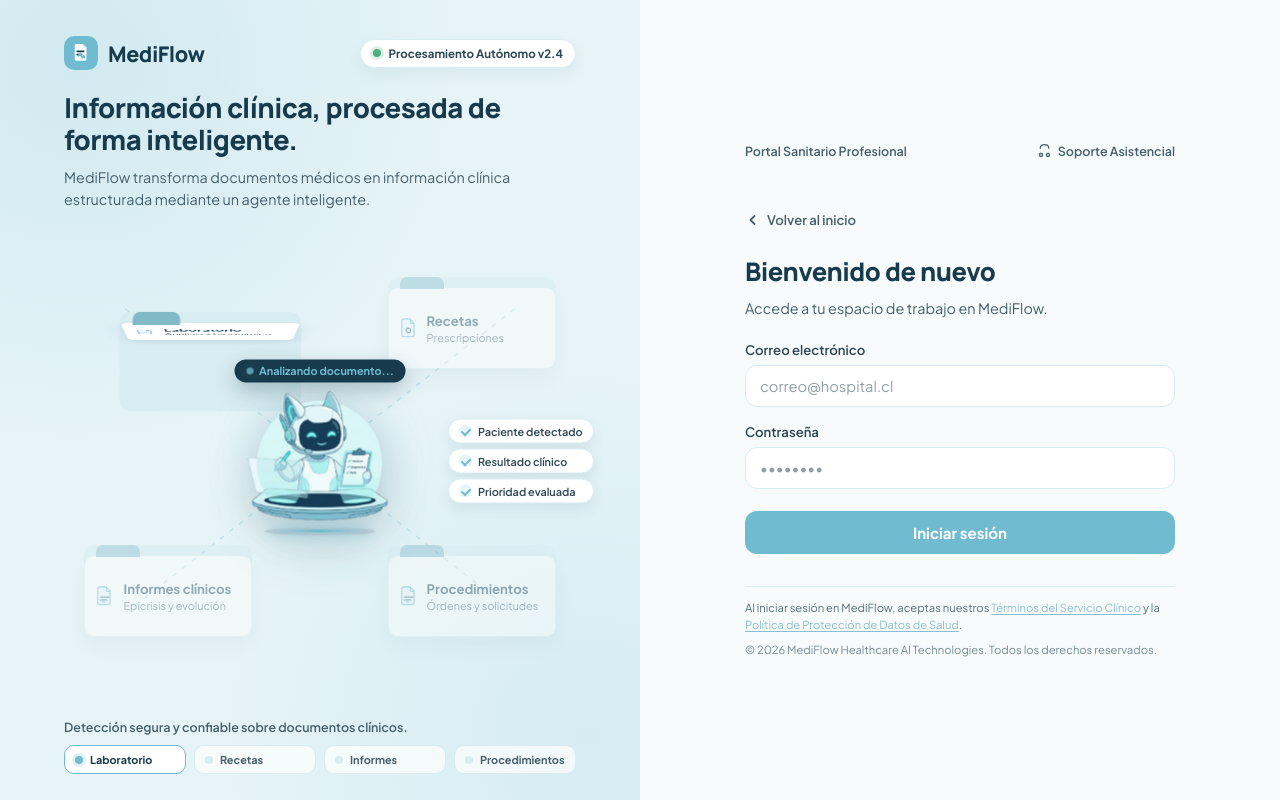
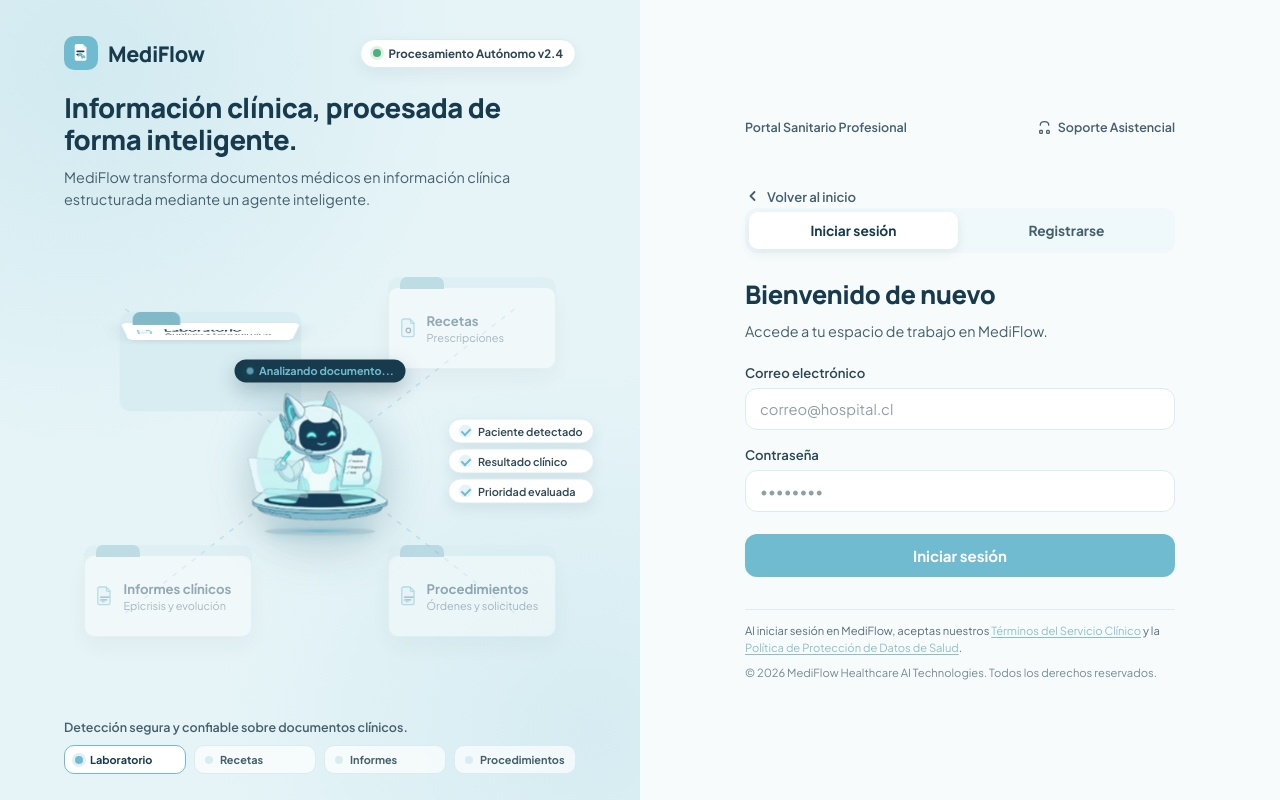
Before and after one commit to No-Country-simulation/G10-LATAM-EQUIPO17-MediFlow, a React (Vite) app in the folder frontend/: page /login in a window 1280 px wide. Built offline with nearby package versions, Linux system fonts and the light colour scheme; no server answers.

Commit message:
fix: restaurar toggle login/registro y agregar admin_router
- AuthPage: importar RegisterForm y registrarUsuario, agregar tabs
  para alternar entre iniciar sesion y registrarse
- main.py: incluir admin_router para habilitar endpoints /admin/*
  (metricas de triaje, estadisticas, auditoria)

```diff
--- a/frontend/src/modules/auth/pages/AuthPage.jsx
+++ b/frontend/src/modules/auth/pages/AuthPage.jsx
@@ -2,16 +2,20 @@ import { useState } from 'react'
 import { Link, useNavigate } from 'react-router-dom'
 import AuthVisualPanel from '../components/AuthVisualPanel'
 import LoginForm from '../components/LoginForm'
+import RegisterForm from '../components/RegisterForm'
 import { saveSession } from '../../../app/session'
-import { iniciarSesion, obtenerMensajeAuth } from '../services/authService'
+import { iniciarSesion, registrarUsuario, obtenerMensajeAuth } from '../services/authService'
 import './AuthPage.css'
 
 function AuthPage() {
   const navigate = useNavigate()
+  const [modo, setModo] = useState('login')
   const [errorMessage, setErrorMessage] = useState('')
   const [isSubmitting, setIsSubmitting] = useState(false)
 
-  const handleSubmit = async (data) => {
+  const esLogin = modo === 'login'
+
+  const handleLogin = async (data) => {
     setErrorMessage('')
     setIsSubmitting(true)
 
@@ -33,6 +37,36 @@ function AuthPage() {
     } finally {
       setIsSubmitting(false)
     }
+  }
+
+  const handleRegister = async (data) => {
+    setErrorMessage('')
+    setIsSubmitting(true)
+
+    try {
+      const resultado = await registrarUsuario({
+        nombre: data.nombre,
+        email: data.correo,
+        password: data.contrasena,
+      })
+
+      saveSession({
+        nombre: resultado.usuario.nombre,
+        email: resultado.usuario.email,
+        rol: resultado.usuario.rol,
+      })
+
+      navigate('/dashboard', { replace: true })
+    } catch (error) {
+      setErrorMessage(obtenerMensajeAuth(error))
+    } finally {
+      setIsSubmitting(false)
+    }
+  }
+
+  const cambiarModo = (nuevoModo) => {
+    setModo(nuevoModo)
+    setErrorMessage('')
   }
 
   return (
@@ -86,12 +120,42 @@ function AuthPage() {
               </svg>
               Volver al inicio
             </Link>
-            <h2 className="auth-card__title">Bienvenido de nuevo</h2>
+
+            <div className="auth-card__tabs" role="tablist">
+              <button
+                type="button"
+                role="tab"
+                className={`auth-card__tab ${esLogin ? 'is-active' : ''}`}
+                aria-selected={esLogin}
+                onClick={() => cambiarModo('login')}
+              >
+                Iniciar sesión
+              </button>
+              <button
+                type="button"
+                role="tab"
+                className={`auth-card__tab ${!esLogin ? 'is-active' : ''}`}
+                aria-selected={!esLogin}
+                onClick={() => cambiarModo('registro')}
+              >
+                Registrarse
+              </button>
+            </div>
+
+            <h2 className="auth-card__title">
+              {esLogin ? 'Bienvenido de nuevo' : 'Crea tu cuenta'}
+            </h2>
             <p className="auth-card__subtitle">
-              Accede a tu espacio de trabajo en MediFlow.
+              {esLogin
+                ? 'Accede a tu espacio de trabajo en MediFlow.'
+                : 'Regístrate para comenzar a usar MediFlow.'}
             </p>
 
-            <LoginForm onSubmit={handleSubmit} isSubmitting={isSubmitting} />
+            {esLogin ? (
+              <LoginForm onSubmit={handleLogin} isSubmitting={isSubmitting} />
+            ) : (
+              <RegisterForm onSubmit={handleRegister} isSubmitting={isSubmitting} />
+            )}
 
             {errorMessage && (
               <p className="auth-card__error" role="alert">
@@ -102,7 +166,7 @@ function AuthPage() {
 
           <footer className="auth-right__footer">
             <p className="auth-right__footer-txt">
-              Al iniciar sesión en MediFlow, aceptas nuestros{' '}
+              Al {esLogin ? 'iniciar sesión en' : 'registrarte en'} MediFlow, aceptas nuestros{' '}
               <a href="#terminos">Términos del Servicio Clínico</a> y la{' '}
               <a href="#privacidad">Política de Protección de Datos de Salud</a>.
             </p>
```
Also changed, not shown: 1 other file (tests, documents, lock files or other folders).
